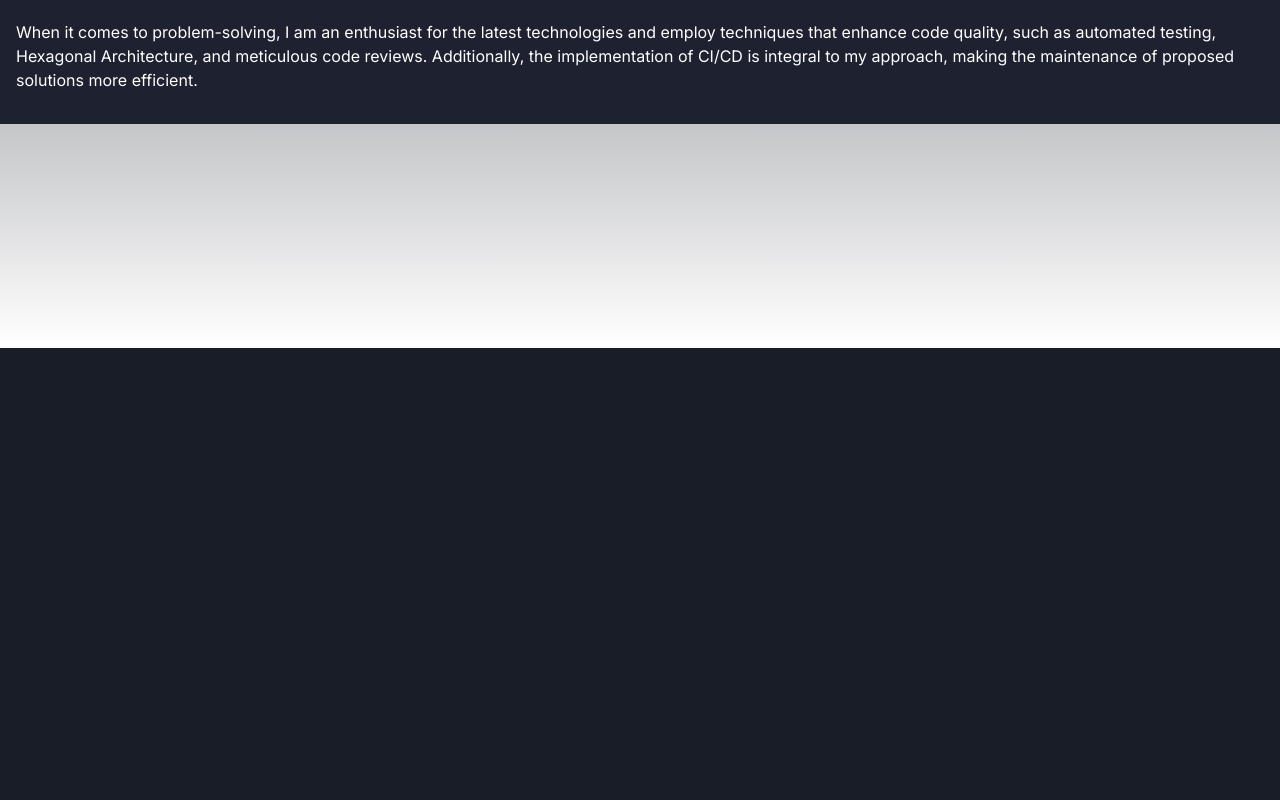
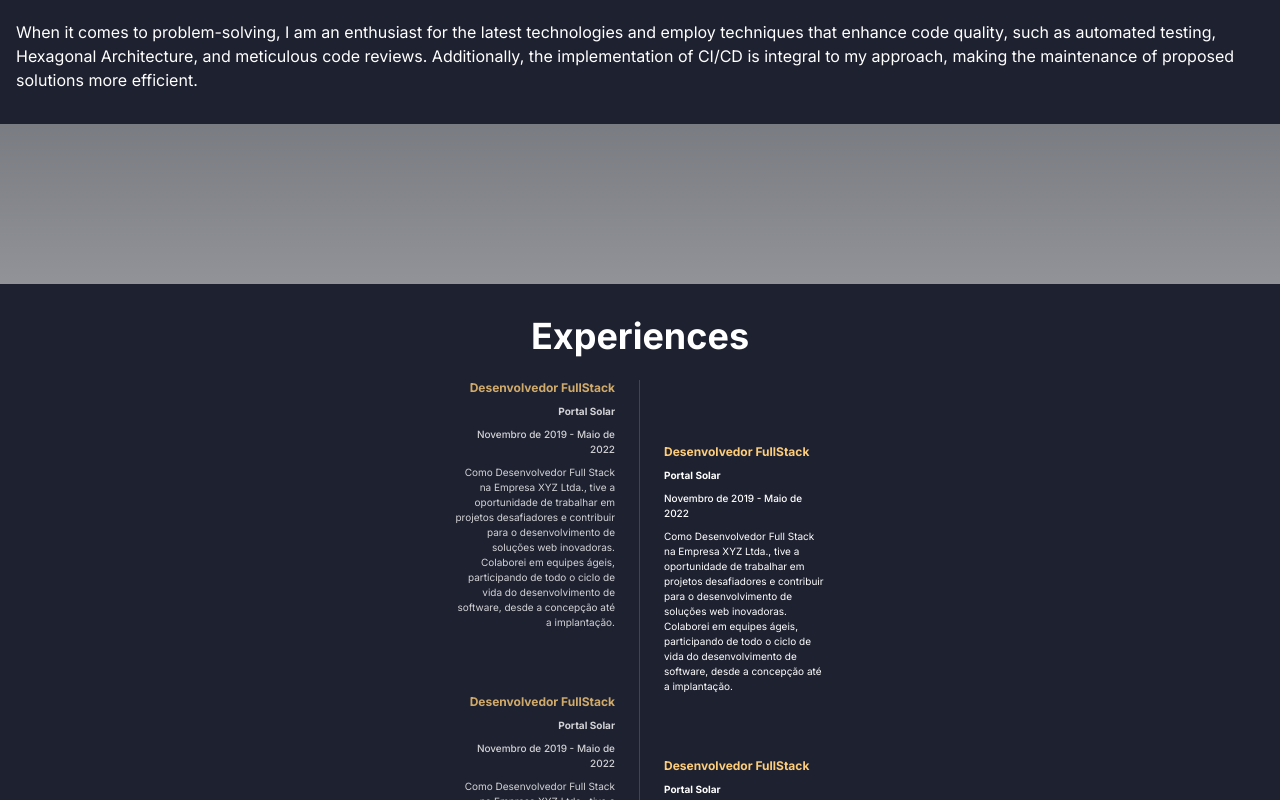
Before and after one commit to ismael3s/whoami, a Next.js app: page /en in a window 1280 px wide. Shown: the part 540-1340 px from the top of the page. Before the commit the page ends 888 px from the top, so only its background shows below. Built offline with nearby package versions, Linux system fonts and the light colour scheme.

Commit message:
featexperience sectio - incomplete

```diff
--- a/package.json
+++ b/package.json
@@ -21,6 +21,7 @@
     "react": "18.2.0",
     "react-dom": "18.2.0",
     "react-icons": "^4.10.1",
+    "tailwind-merge": "^1.14.0",
     "tailwind-variants": "^0.1.13",
     "tailwindcss": "3.3.3",
     "typescript": "5.1.6"
--- /dev/null
+++ b/src/app/[locale]/components/Experiences/index.tsx
@@ -0,0 +1,57 @@
+import { Text } from "@/components/Text";
+import { twMerge } from "tailwind-merge";
+
+type Props = {
+  jobRole?: string;
+  company?: string;
+  startDate?: Date;
+  endDate?: Date;
+  description?: string;
+  isOnRightSide?: boolean;
+};
+export const Experience = ({ isOnRightSide }: Props) => {
+  return (
+    <div
+      className={twMerge(
+        "flex flex-col gap-y-2 w-40 text-end ",
+        isOnRightSide ? "ml-4 md:ml-6 mt-16 text-start" : "ml-auto mr-6"
+      )}
+    >
+      <Text weight="bold" fontSize="xs" fontColor="secondary" className="">
+        Desenvolvedor FullStack
+      </Text>
+      <Text weight="bold" fontSize="exs" as={"span"}>
+        Portal Solar
+      </Text>
+      <Text weight="medium" fontSize="exs" as={"span"} className="">
+        Novembro de 2019 - Maio de 2022
+      </Text>
+
+      <Text fontSize="exs" as={"span"} className="">
+        Como Desenvolvedor Full Stack na Empresa XYZ Ltda., tive a oportunidade
+        de trabalhar em projetos desafiadores e contribuir para o
+        desenvolvimento de soluções web inovadoras. Colaborei em equipes ágeis,
+        participando de todo o ciclo de vida do desenvolvimento de software,
+        desde a concepção até a implantação.
+      </Text>
+    </div>
+  );
+};
+
+export const Experiences = () => {
+  return (
+    <div className="max-w-7xl mx-auto  px-4 py-8">
+      <Text fontSize="heading-1" as="h2" weight="bold" className="text-center mb-6">
+        Experiences
+      </Text>
+
+      <div className="grid grid-cols-2 ">
+        {Array.from({ length: 4 }).map((_, index) => (
+          <div className={index % 2 === 0 ? `border-r-[1px] opacity-80 border-r-border` : ""}>
+            <Experience key={index} isOnRightSide={index % 2 !== 0} />
+          </div>
+        ))}
+      </div>
+    </div>
+  );
+};
--- a/src/app/[locale]/page.tsx
+++ b/src/app/[locale]/page.tsx
@@ -1,4 +1,5 @@
 import { AboutMe } from "./components/AboutMe";
+import { Experiences } from "./components/Experiences";
 import { Whoami } from "./components/Whoami";
 
 type Props = {
@@ -16,6 +17,12 @@ export default function Home(_props: Props) {
       <div className="w-full bg-bsecondary">
         <AboutMe />
       </div>
+
+      <div className="h-40 w-full"></div>
+
+      <div className="w-full bg-bsecondary">
+        <Experiences />
+      </div>
     </main>
   );
 }
--- a/src/components/Text/index.tsx
+++ b/src/components/Text/index.tsx
@@ -14,6 +14,7 @@ const text = tv({
       base: "text-base",
       lg: "text-lg",
       xs: "text-xs",
+      exs: "text-[10px]",
     },
     fontColor: {
       primary: "text-tprimary",
@@ -38,6 +39,7 @@ const text = tv({
 type Props = {
   children: React.ReactNode;
   as?: "p" | "span" | "h2";
+  className?: string
 } & VariantProps<typeof text>;
 
 export const Text = ({
@@ -46,6 +48,7 @@ export const Text = ({
   weight,
   fontSize,
   fontColor,
+  className,
   my,
   ...props
 }: Props) => {
@@ -58,6 +61,7 @@ export const Text = ({
         my,
         weight,
         fontColor,
+        className
       }),
     },
     children
--- a/tailwind.config.js
+++ b/tailwind.config.js
@@ -13,6 +13,7 @@ module.exports = {
         bprimary: "#191D28",
         bsecondary: "#1E2130",
         "btn-primary": "#161922",
+        border: "#464C6C",
       },
       backgroundImage: {
         "gradient-radial": "radial-gradient(var(--tw-gradient-stops))",
```
Also changed, not shown: 1 other file (tests, documents, lock files or other folders).
